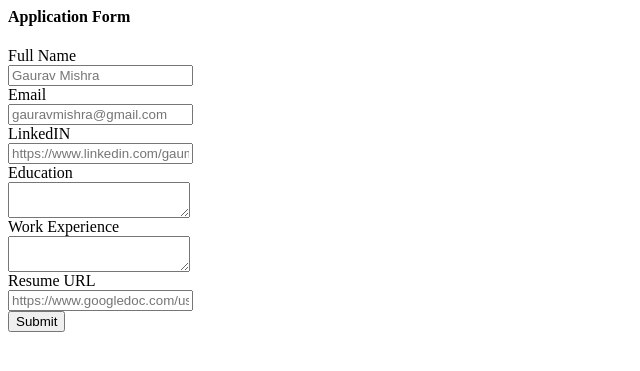
After one commit to Gaumis/flask-careers-website-v2, a Flask app: template templates/application_form.html in a window 1280 px wide. The commit adds this page. Shown: the top 371 px of the page, without its empty margins (0-640 px from the left). Run offline with Flask 3, Linux system fonts and the light colour scheme; the template is opened without the code that fills it, so the values that code supplies are empty.

Commit message:
store applications in database

```diff
--- a/app.py
+++ b/app.py
@@ -1,7 +1,7 @@
 # from flask module we are importing Flask class
-from flask import Flask, render_template, jsonify
+from flask import Flask, render_template, jsonify, request
 from sqlalchemy import text
-from database import engine, load_job_from_db
+from database import engine, load_job_from_db, add_application_to_db
 from filters import inr_format
 # object of Flask class is created with __name__ which is equal to __main__
 app = Flask(__name__)
@@ -22,7 +22,7 @@ def load_jobs_from_db():
 @app.route("/")
 def hello_world():
   all_jobs = load_jobs_from_db()
-  print(all_jobs)
+  #print(all_jobs)
   return render_template('home.html', jobs=all_jobs)
 
 
@@ -39,5 +39,19 @@ def load_specific_job(id):
   return render_template('jobpage.html', job=job)
 
 
+@app.route("/job/<id>/apply", methods=['post'])
+def apply_to_job(id):
+  data = request.form
+  job = load_job_from_db(id)
+  print(data)
+  add_application_to_db(id, data)
+  #store data in database
+  #send automated email to candidate
+  #display acknowledge mail to the candidate
+  return render_template('application_confirmation.html',
+                         application=data,
+                         job=job)
+
+
 if __name__ == "__main__":
   app.run(host='0.0.0.0', debug=False)
--- /dev/null
+++ b/templates/application_form.html
@@ -0,0 +1,28 @@
+<h4>Application Form</h4>
+<form action="/job/{{job['id']}}/apply", method="post">
+  <div class="mb-2">
+  <label>Full Name</label><br>
+  <input type="text" name="full_name" placeholder="Gaurav Mishra">
+  </div>
+  <div class="mb-2">
+  <label>Email</label><br>
+  <input type="email" name="email" placeholder="gauravmishra@gmail.com">
+  </div>
+  <div class="mb-2">
+  <label>LinkedIN</label><br>
+  <input type="url" name="linkedin_url" placeholder="https://www.linkedin.com/gaumis">
+  </div>
+  <div class="mb-2">
+  <label>Education</label><br>
+  <textarea name="education"></textarea>
+  </div>
+  <div class="mb-2">
+  <label>Work Experience</label><br>
+  <textarea name="work_experience"></textarea>
+  </div>
+  <div class="mb-2">
+  <label>Resume URL</label><br>
+  <input type="url" name="resume_url" placeholder="https://www.googledoc.com/userparty">
+  </div>
+  <input type="submit" name="submit">
+</form>
--- a/templates/jobpage.html
+++ b/templates/jobpage.html
@@ -30,6 +30,7 @@
       </ol>
       <h4>Salary</h4>
       <p>{{ job['currency'] }}{{ job['salary'] }}</p>
+      {% include 'application_form.html' %}
     </div>
     {% include 'footer.html' %}
   </body>
```
Also changed, not shown: database.py (+24 -0 lines), templates/application_confirmation.html (added, +10 -0 lines).
